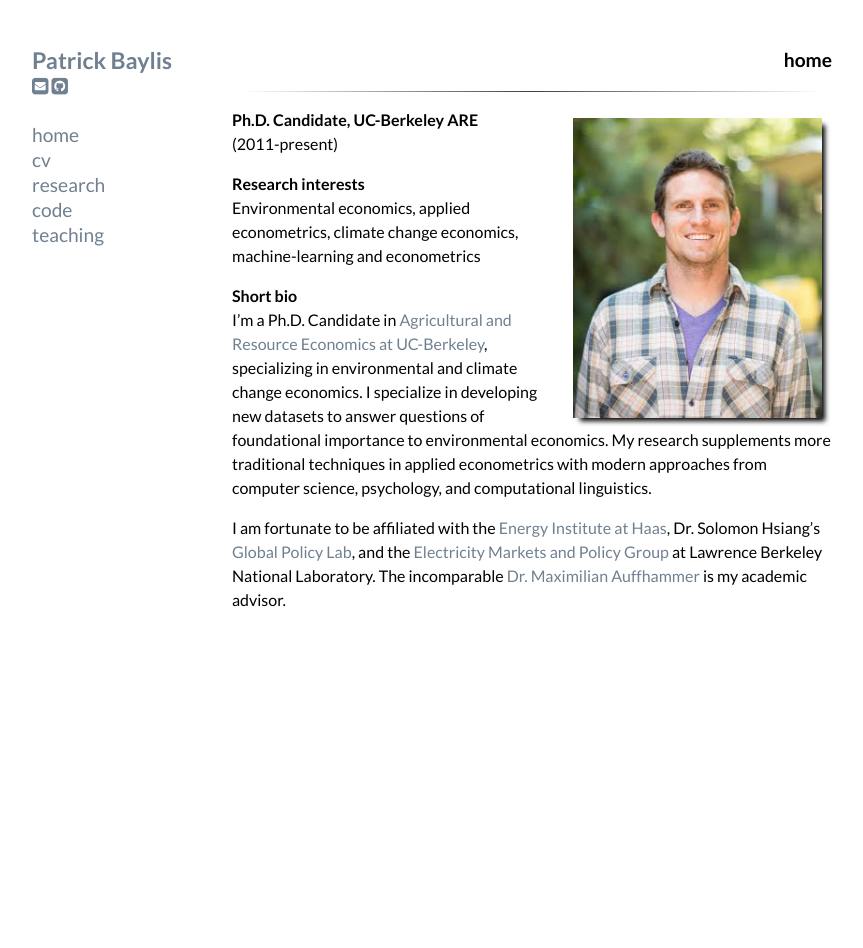
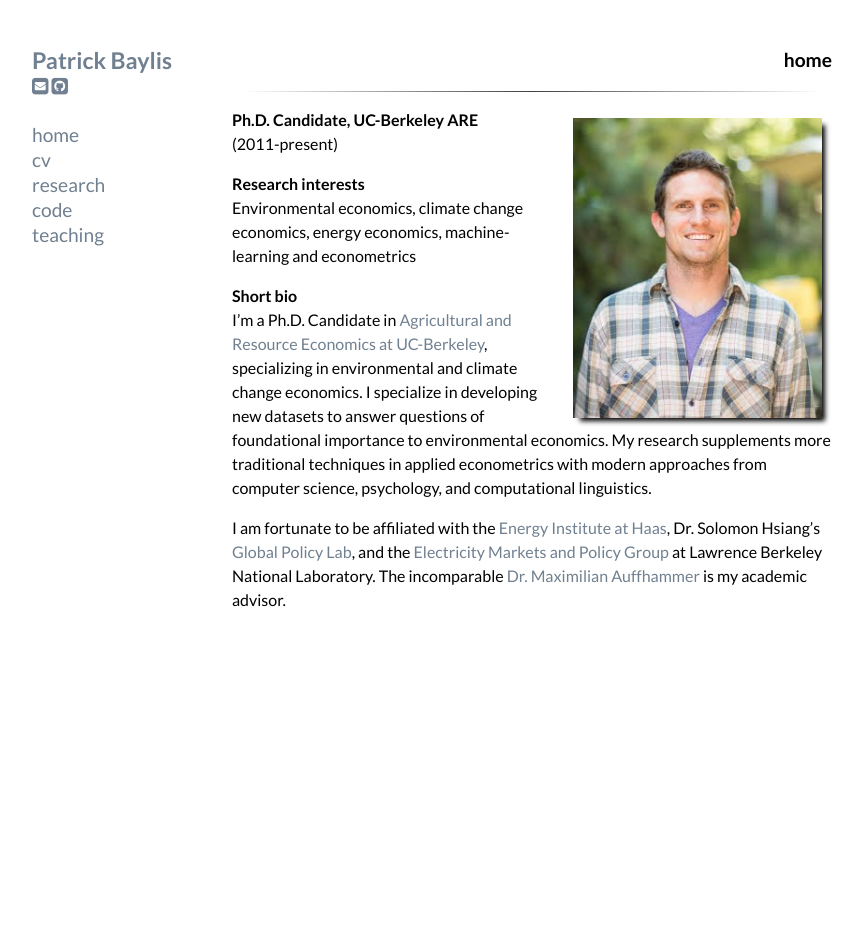
Before and after one commit to pbaylis/pbaylis.github.io, a Jekyll site: the page built from index.markdown, in a window 1280 px wide. Shown: the whole page, without its empty margins (208-1071 px from the left). Built offline with Jekyll 4.4.1, drawn with Linux system fonts in a browser that asks for light colours; nearby versions of some CDN libraries; Markdown is read by kramdown in place of the engine named in the settings.

Commit message:
add eergy economics

```diff
--- a/index.markdown
+++ b/index.markdown
@@ -10,7 +10,7 @@ title: Patrick Baylis
 **Ph.D. Candidate, UC-Berkeley ARE** <br> (2011-present)
 
 **Research interests** <br>
-Environmental economics, applied econometrics, climate change economics, machine-learning and econometrics
+Environmental economics, climate change economics, energy economics, machine-learning and econometrics
 
 **Short bio** <br>
 I'm a Ph.D. Candidate in [Agricultural and Resource Economics at UC-Berkeley](http://areweb.berkeley.edu), specializing in environmental and climate change economics. I specialize in developing new datasets to answer questions of foundational importance to environmental economics. My research supplements more traditional techniques in applied econometrics with modern approaches from computer science, psychology, and computational linguistics.
```
